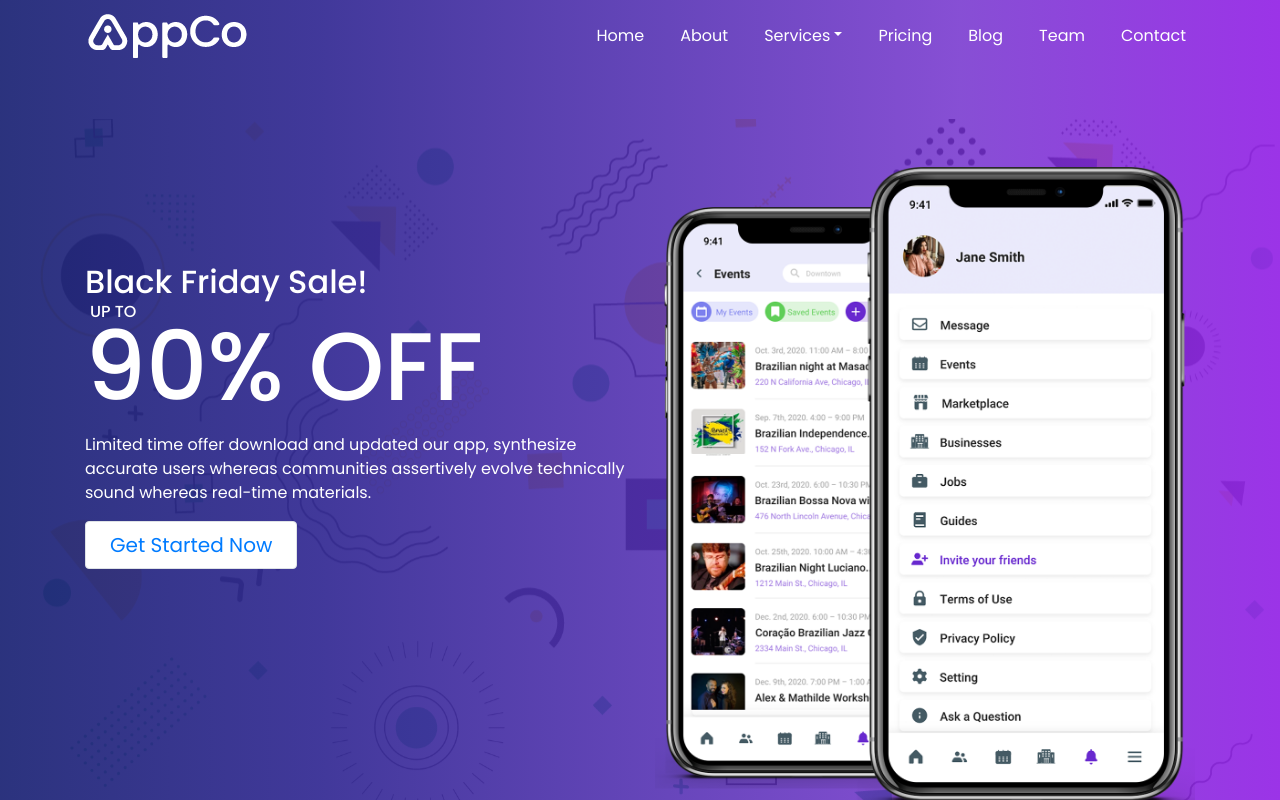
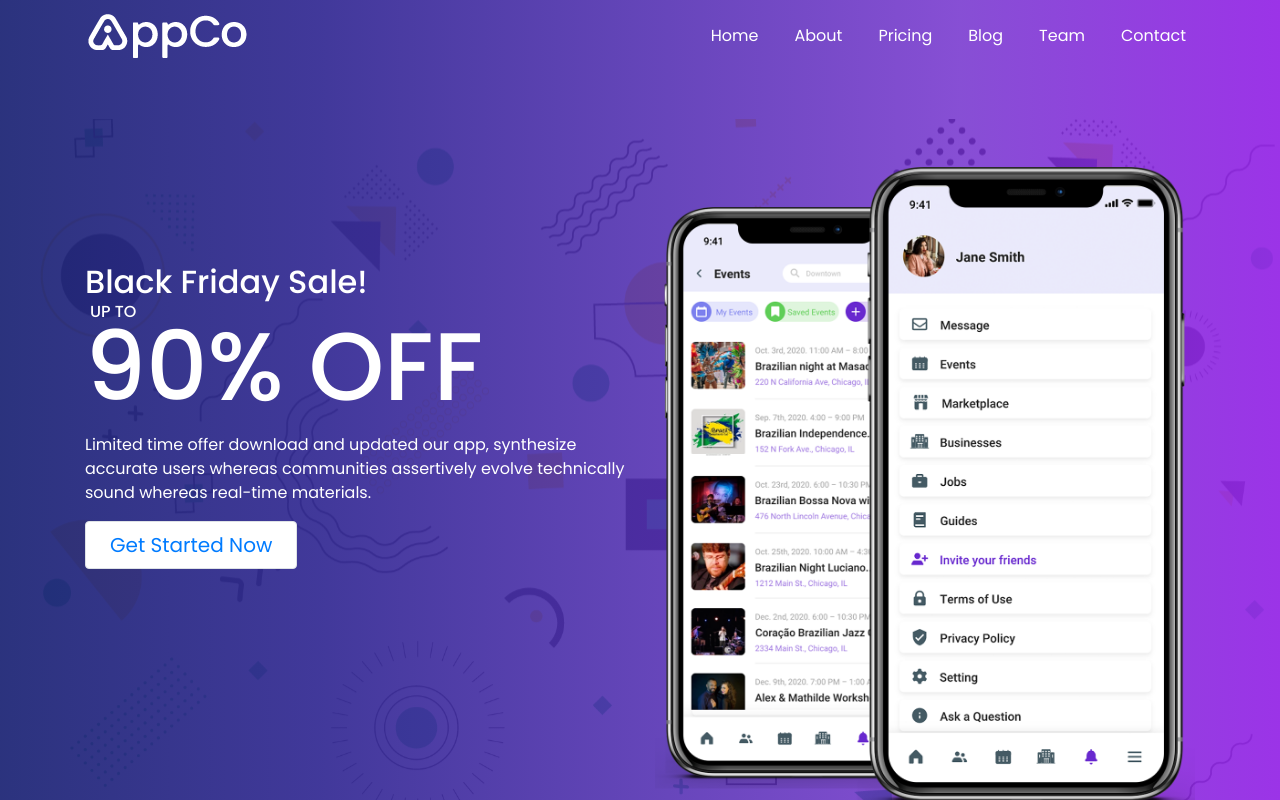
Before and after one commit to mudassirshahid/react-bootstrap, a React (Vite) app: page / in a window 1280 px wide. Shown: the top 800 px of the page. Built offline with nearby package versions, Linux system fonts and the light colour scheme.

Commit message:
comment services

```diff
--- a/src/components/Navbar.jsx
+++ b/src/components/Navbar.jsx
@@ -20,17 +20,17 @@
           <li className="nav-item">
             <Link className="nav-link" to="about">About</Link> {/* Use Link */}
           </li>
-          <li className="nav-item dropdown">
+          {/* <li className="nav-item dropdown">
             <Link className="nav-link dropdown-toggle" to="" role="button" data-toggle="dropdown" aria-expanded="false">
               Services
-            </Link> {/* Use Link */}
+            </Link>
             <div className="dropdown-menu nav-dd">
-              <Link className="dropdown-item" to="/webdevelopment">Web Developement</Link> {/* Use Link */}
-              <Link className="dropdown-item" to="/seo">SEO</Link> {/* Use Link */}
+              <Link className="dropdown-item" to="/webdevelopment">Web Developement</Link>
+              <Link className="dropdown-item" to="/seo">SEO</Link>
               <div className="dropdown-divider"></div>
-              <Link className="dropdown-item" to="/webdesign">Web Design</Link> {/* Use Link */}
+              <Link className="dropdown-item" to="/webdesign">Web Design</Link>
             </div>
-          </li>
+          </li> */}
           <li className="nav-item">
             <Link className="nav-link" to="pricing">Pricing</Link> {/* Use Link */}
           </li>
```
